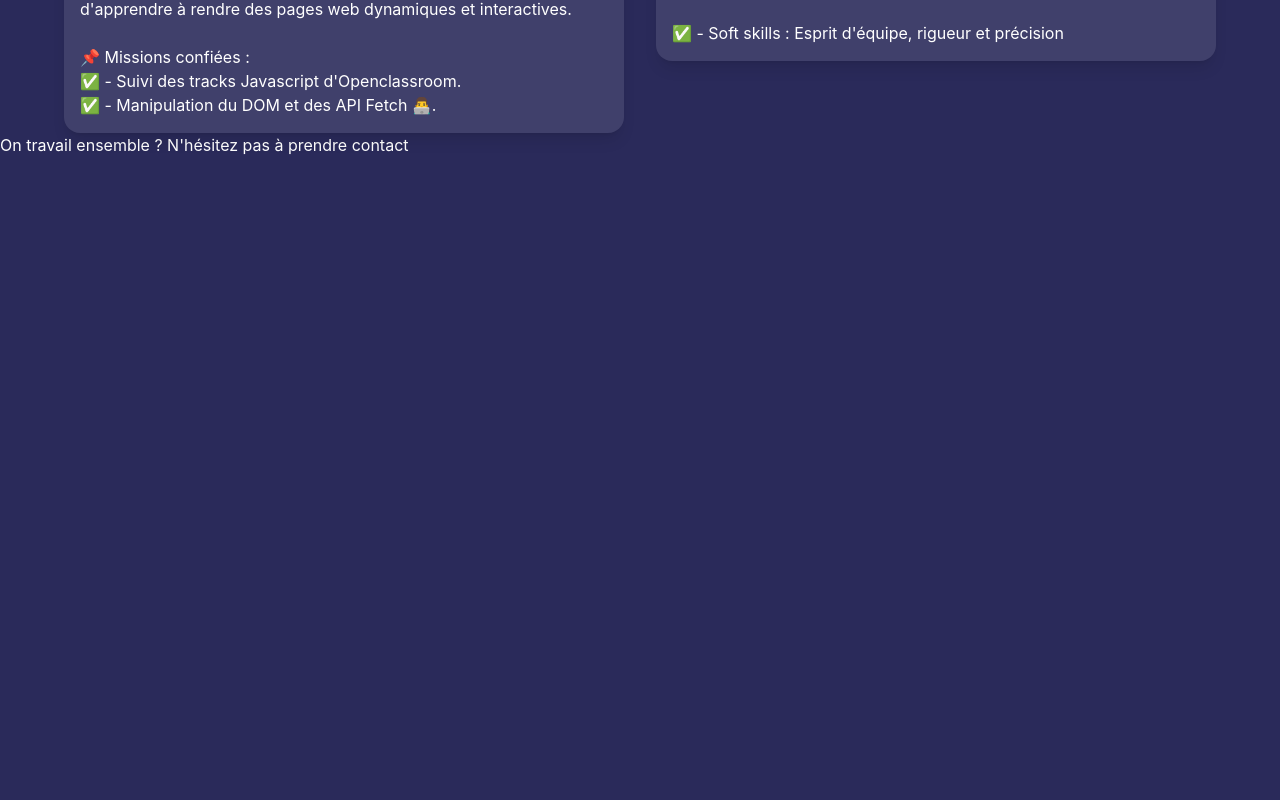
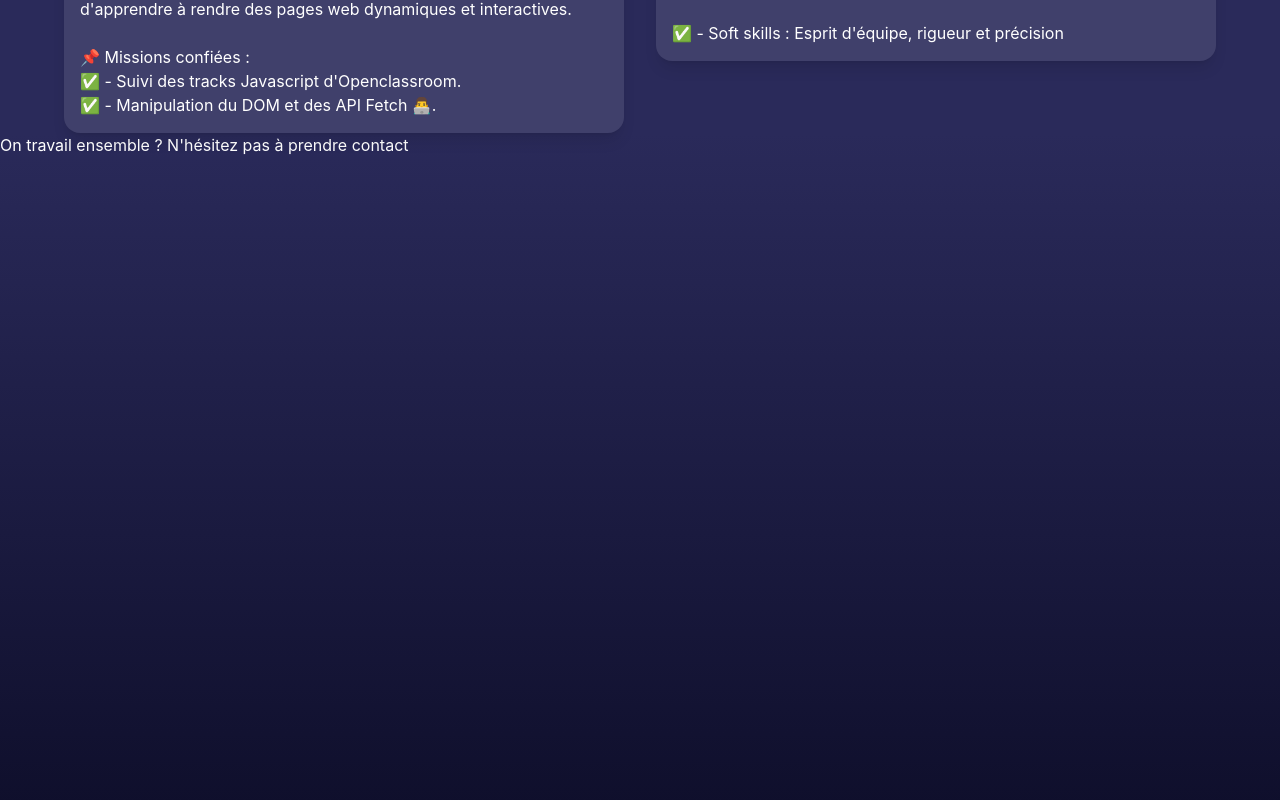
Before and after one commit to MatteoPiselli/portfolio, a Next.js app: page / in a window 1280 px wide. Shown: the part 3476-4276 px from the top of the page. Built offline with nearby package versions, Linux system fonts and the light colour scheme.

Commit message:
modification du bg-gradient du composant Contact

```diff
--- a/components/Contact.jsx
+++ b/components/Contact.jsx
@@ -1,6 +1,6 @@
 export default function Contact() {
   return (
-    <div className="relative w-full min-h-screen bg-[#2a2a5a] text-white">
+    <div className="relative w-full min-h-screen bg-gradient-to-t from-[#0a0a23] via-[#1a1a3f] to-[#2a2a5a] text-white">
       <h2>On travail ensemble ? N'hésitez pas à prendre contact</h2>
     </div>
   );
```
